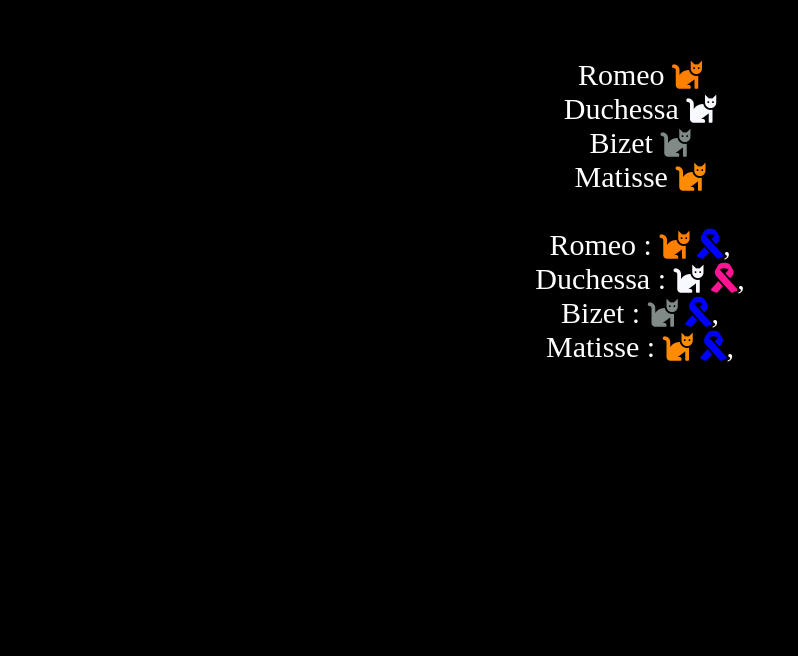
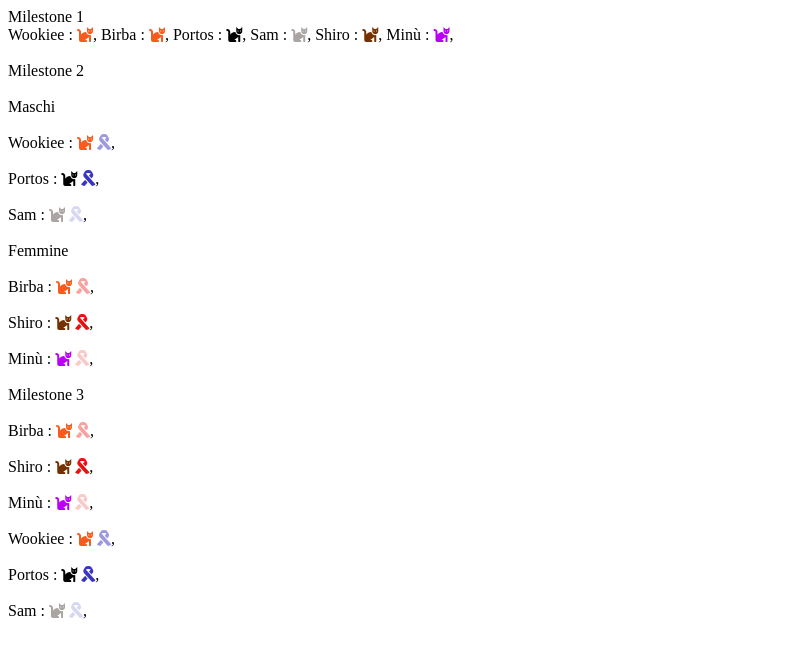
Before and after one commit to Davidebaiocchi/js-es6-cats, a plain HTML site: page index.html in a window 1280 px wide. Shown: the whole page, without its empty margins (0-798 px from the left). Drawn offline with Linux system fonts and the light colour scheme.

Commit message:
end cats

```diff
--- a/index.html
+++ b/index.html
@@ -5,13 +5,12 @@
     <meta http-equiv="X-UA-Compatible" content="IE=edge">
     <meta name="viewport" content="width=device-width, initial-scale=1.0">
     <title>Document</title>
-    <link rel="stylesheet" href="css/style.css">
-    <link rel="stylesheet" href="https://use.fontawesome.com/releases/v5.15.3/css/all.css" integrity="sha384-SZXxX4whJ79/gErwcOYf+zWLeJdY/qpuqC4cAa9rOGUstPomtqpuNWT9wdPEn2fk" crossorigin="anonymous">
+    <link rel="stylesheet" href="https://cdnjs.cloudflare.com/ajax/libs/font-awesome/5.15.1/css/all.min.css"
+    integrity="sha512-+4zCK9k+qNFUR5X+cKL9EIR+ZOhtIloNl9GIKS57V1MyNsYpYcUrUeQc9vNfzsWfV28IaLL3i96P9sdNyeRssA=="
+    crossorigin="anonymous" />
 </head>
 <body>
-
-    <div id="item"></div>
-
-    <script src="js/script.js"></script>
+    <div id="container"></div>
+    <script src="script.js"></script>
 </body>
 </html>
--- a/js/script.js
+++ /dev/null
@@ -1,90 +0,0 @@
-// Milestone 1:
-// Definire un array di oggetti; ogni oggetto rappresenta un gatto, che è caratterizzato da:
-// nome, età, colore e sesso.
-// Tramite il forEach(), stampare in pagina tutti i gattini, ciascuno con il proprio colore e il proprio nome.
-
-const cats = [
-    {
-        nome: 'Romeo',
-        eta: 5,
-        colore: '#FF8000',
-        gender: 'male'
-    },
-
-    {
-        nome: 'Duchessa',
-        eta: 3,
-        colore: '#F8F8FF',
-        gender: 'female'
-    },
-
-    {
-        nome: 'Bizet',
-        eta: 1,
-        colore: '#808A87',
-        gender: 'male'
-    },
-
-    {
-        nome: 'Matisse',
-        eta: 1,
-        colore: '#FF8C00',
-        gender: 'male'
-    }
-];
-
-// Tramite il forEach(), stampare in pagina tutti i gattini, ciascuno con il proprio colore e il proprio nome.
-// stampa per ogni gatto nome e colore
-let printCats = "";
-cats.forEach((element) => {
-    document.getElementById('item').innerHTML += `${element.nome }
-    <i class="fas fa-cat" style="color: ${element.colore}"></i> <br>
-    `;
-});
-
-
-// Milestone 2 Dividere i gatti in due contenitori distinti in base al sesso
-// e aggiungere a fianco di ogni gattino un fiocco colorato di rosa,
-// se femmina, o di blu, se maschio.
-// Il colore del fiocco deve essere più tenue se il gatto è più giovane,
-// più scuro se il gatto è più vecchio.
-
-// fiocchi
-const blue = '#0000FF';
-const pink = '#FF1493';
-
-// Il colore del fiocco deve essere più tenue se il gatto è più giovane,
-const opacity = cats.eta / 5;
-const newCats = cats.map((element) => {
-    const {nome, eta, colore, gender} = element;
-
-    return {
-        nome,
-        eta,
-        colore,
-        gender,
-        ribbon :{
-            color : (gender == "female") ? pink : blue,
-            opacity : opacity
-        }
-    }
-});
-newCats.forEach((element) => {
-    document.getElementById('item').innerHTML += `</br>
-    ${element.nome} : <i class= "fas fa-cat" style="color: ${element.colore}"></i>
-    <i class="fas fa-ribbon" style="color:${element.ribbon.color}; opacity:${element.ribbon.opacity}"></i>,
-    `;
-});
-
-// array per sesso
-const catsM = [];
-const catsF = [];
-
-
-
-
-// Milestone 3 Creare un nuovo array con prima tutti i gattini femmina e
-// poi tutti i gattini maschio, inserendo solamente nome,
-// colore e opacità del fiocco per ogni gatto.
-// Fate la prima Milestone da soli e poi attendete in comunicazioni
-// l'orario del collegamento.
--- /dev/null
+++ b/script.js
@@ -0,0 +1,153 @@
+// Milestone 1 Definire un array di oggetti; ogni oggetto rappresenta un gatto, che è caratterizzato da: nome, età, colore e sesso.
+// Tramite il forEach(), stampare in pagina tutti i gattini, ciascuno con il proprio colore e il proprio nome.
+// Milestone 2 Dividere i gatti in due contenitori distinti in base al sesso e aggiungere a fianco di ogni gattino un fiocco colorato di rosa, se femmina, o di blu, se maschio. Il colore del fiocco deve essere più tenue se il gatto è più giovane, più scuro se il gatto è più vecchio.
+// Milestone 3 Creare un nuovo array con prima tutti i gattini femmina e poi tutti i gattini maschio, inserendo solamente nome, colore e opacità del fiocco per ogni gatto.
+
+
+//Definire un array di oggetti; ogni oggetto rappresenta un gatto,
+//che è caratterizzato da:
+//nome, età, colore e sesso.
+document.getElementById("container").innerHTML += "Milestone 1<br/>";
+const cats = [
+    {
+        name : "Wookiee",
+        age : 4,
+        color: "#F75C1E",
+        gender: "male"
+    },
+    {
+        name : "Birba",
+        age : 3.5,
+        color: "#F75C1E",
+        gender: "female"
+    },
+    {
+        name : "Portos",
+        age : 8,
+        color: "#000000",
+        gender: "male"
+    },
+    {
+        name : "Sam",
+        age : 1.5,
+        color: "#AAA5A2",
+        gender: "male"
+    },
+    {
+        name : "Shiro",
+        age : 9,
+        color: "#753000",
+        gender: "female"
+    },
+    {
+        name : "Minù",
+        age : 2,
+        color: "#B900F6",
+        gender: "female"
+    }
+];
+
+// Tramite il forEach(),
+// stampare in pagina tutti i gattini, ciascuno con il proprio colore e il proprio nome.
+
+cats.forEach((element) => {
+    document.getElementById("container").innerHTML += `
+        ${element.name} : <i class="fas fa-cat" style="color:${element.color}"></i>,
+
+    `;
+});
+
+document.getElementById("container").innerHTML += "<br/><br/>Milestone 2";
+// e aggiungere a fianco di ogni gattino un fiocco colorato di rosa, se femmina, o di blu, se maschio.
+const pink = "#E7120F";
+const blue = "#211CBB";
+// Il colore del fiocco deve essere più tenue se il gatto è più giovane, più scuro se il gatto è più vecchio.
+
+const newCats = cats.map((element) => {
+    // const name = element.name;
+    // const age = element.age;
+    // const color = element.color;
+    // const gender = element.gender;
+    const{name, age, color, gender} = element;
+
+    // let ribbonColor = blue;
+    // if(gender == "female"){
+    //     ribbonColor = pink;
+    // }
+
+    // let ribbonColor = (gender == "female") ? pink : blue;
+
+    const opacity = element.age / 9;
+
+    return {
+        name,
+        age,
+        color,
+        gender,
+        ribbon : {
+            color: (gender == "female") ? pink : blue,
+            opacity : opacity
+        }
+    }
+});
+
+const printCatsRibbon = (array) => {
+    array.forEach((element) => {
+        document.getElementById("container").innerHTML += `<br/><br/>
+            ${element.name} : <i class="fas fa-cat" style="color:${element.color}"></i>
+            <i class="fas fa-ribbon" style="color:${element.ribbon.color}; opacity:${element.ribbon.opacity}"></i>,
+
+        `;
+    });
+}
+
+// Dividere i gatti in due contenitori distinti in base al sesso
+const maleCats = newCats.filter((element) => {
+    return element.gender === "male";
+});
+document.getElementById("container").innerHTML += "<br/><br/>Maschi";
+printCatsRibbon(maleCats);
+
+
+const femaleCats = newCats.filter((element) => {
+    return element.gender === "female";
+});
+document.getElementById("container").innerHTML += "<br/><br/>Femmine";
+printCatsRibbon(femaleCats);
+
+
+document.getElementById("container").innerHTML += "<br/><br/>Milestone 3";
+// Creare un nuovo array con prima tutti i gattini femmina
+// e poi tutti i gattini maschio,
+let catsFemaleMale = [...femaleCats, ...maleCats];
+// inserendo solamente nome, colore e opacità del fiocco per ogni gatto.
+const catsFemaleMaleZip = catsFemaleMale.map((element) => {
+   const {name, color, ribbon} = element;
+
+   return {
+        name,
+        color,
+        ribbon
+   }
+});
+
+// catsFemaleMaleZip.forEach((element) => {
+//     document.getElementById("container").innerHTML += `<br/><br/>
+//         ${element.name} : <i class="fas fa-cat" style="color:${element.color}"></i>
+//         <i class="fas fa-ribbon" style="color:${element.ribbon.color}; opacity:${element.ribbon.opacity}"></i>,
+
+//     `;
+// });
+
+printCatsRibbon(catsFemaleMaleZip);
+
+
+// function printCatsRibbon(array){
+//     array.forEach((element) => {
+//         document.getElementById("container").innerHTML += `<br/><br/>
+//             ${element.name} : <i class="fas fa-cat" style="color:${element.color}"></i>
+//             <i class="fas fa-ribbon" style="color:${element.ribbon.color}; opacity:${element.ribbon.opacity}"></i>,
+
+//         `;
+//     });
+// }
```
